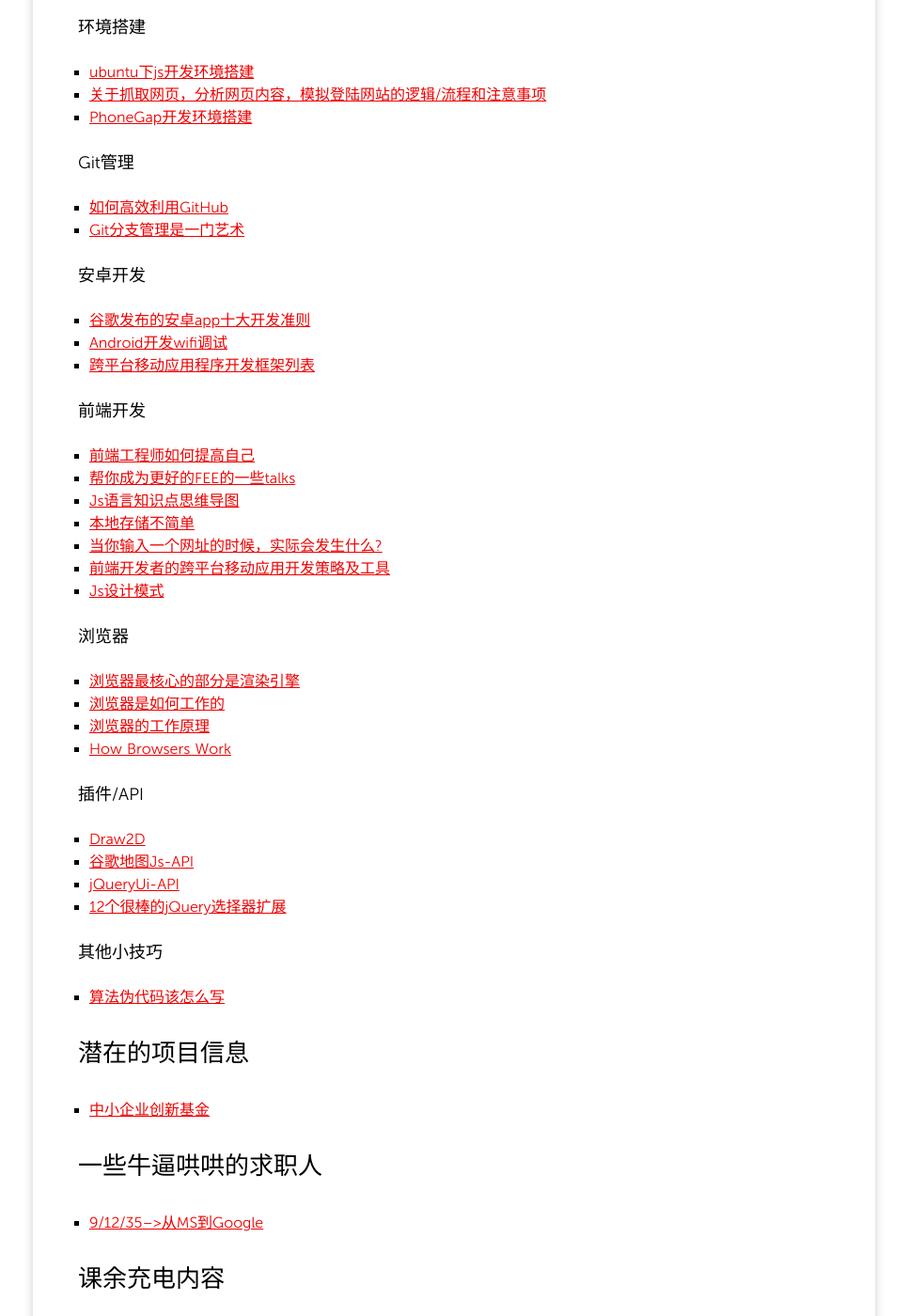
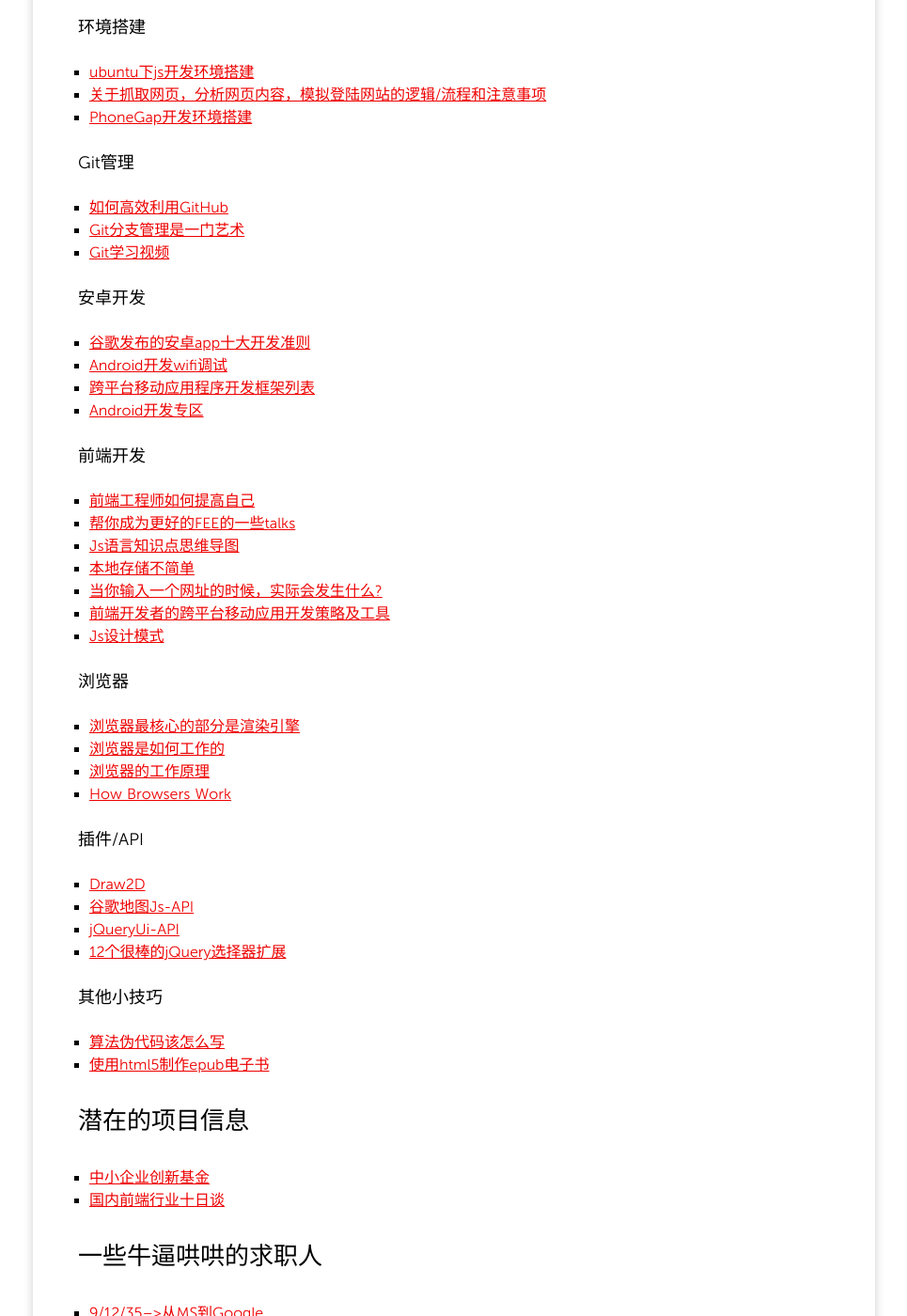
Before and after one commit to grahamle/grahamle.github.com, a Jekyll site: the page built from _posts/2013/2013-10-17-一些杂七杂八的链.md, in a window 1280 px wide and 1400 px high, scrolled down 261 px. Shown: the whole window at 94% size, without its empty margins (157-1122 px from the left). Built offline with Jekyll 4.4.1, drawn with Linux system fonts in a browser that asks for light colours; Markdown is read by kramdown in place of the engine named in the settings; comment, search, counter and statistics services are not loaded.

Commit message:
new links

```diff
--- a/_posts/2013/2013-10-17-一些杂七杂八的链.md
+++ b/_posts/2013/2013-10-17-一些杂七杂八的链.md
@@ -14,11 +14,13 @@ categories:
 ### Git管理
 - [如何高效利用GitHub](http://www.yangzhiping.com/tech/github.html)
 - [Git分支管理是一门艺术](http://blog.jobbole.com/13916/)
+- [Git学习视频](http://www.lynda.com/Git-tutorials/Git-Essential-Training/100222-2.html)
 
 ### 安卓开发
 - [谷歌发布的安卓app十大开发准则](http://www.36kr.com/p/157799.html)
 - [Android开发wifi调试](http://www.cnblogs.com/trinea/archive/2012/11/13/2763928.html)
 - [跨平台移动应用程序开发框架列表](http://blog.csdn.net/laoyiin/article/details/7023369)
+- [Android开发专区](http://www.oschina.net/android/104/web-platform?type=2&sort=time)
 
 ### 前端开发
 - [前端工程师如何提高自己](http://www.w3ctech.com/p/1395)
@@ -43,9 +45,11 @@ categories:
 
 ### 其他小技巧
 - [算法伪代码该怎么写](http://cognitive-radio.diandian.com/post/2012-04-19/18157385)
+- [使用html5制作epub电子书](http://www.ibm.com/developerworks/cn/xml/x-richlayoutepub/)
 
 ## 潜在的项目信息
 - [中小企业创新基金](http://www.innofund.gov.cn/)
+- [国内前端行业十日谈](http://my.oschina.net/irunning/blog/73795)
 
 ## 一些牛逼哄哄的求职人
 - [9/12/35-->从MS到Google](http://www.cnblogs.com/figure9/archive/2013/01/09/2853649.html)
@@ -62,6 +66,7 @@ categories:
 - [HTML/CSS精品学习资料汇总](http://club.topsage.com/thread-368400-1-1.html)
 - [博客园精华集-web标准](http://www.cnblogs.com/JustinYoung/archive/2008/06/11/cnblog-book-web-standard.html)
 - [前端书目](http://www.css88.com/archives/4812)
+- [Js的那些书](http://limu.iteye.com/blog/1267475)
 
 ## 互联网产品设计充电信息
 - [沃斐设计](http://www.offidea.com/tag/产品设计)
@@ -82,6 +87,8 @@ categories:
 - [CodeSchool](https://www.codeschool.com/)
 - [RIA之家：明河](http://www.36ria.com/category/f2e)
 - [聂微东：关注前端技术](http://www.cnblogs.com/Darren_code/)
+- [HTML5研究小组](http://www.mhtml5.com/)
+- [德问](http://www.dewen.org/)
 
 ## 毕业论文材料准备
 - [2013年世界电子书大会综述](http://www.bookdao.com/article/59007/)
```
